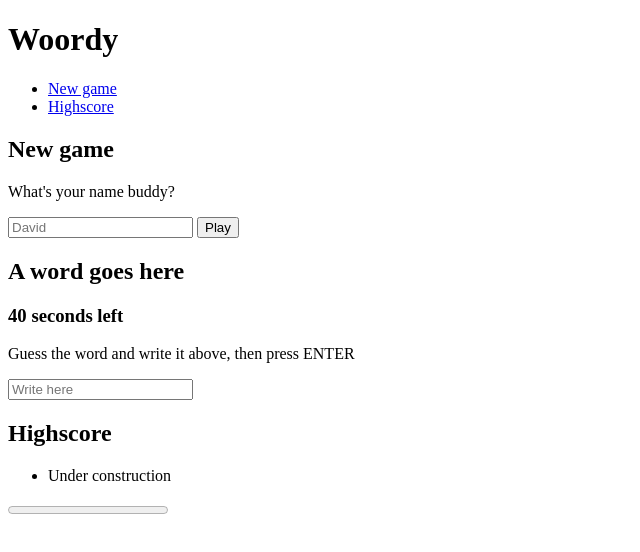
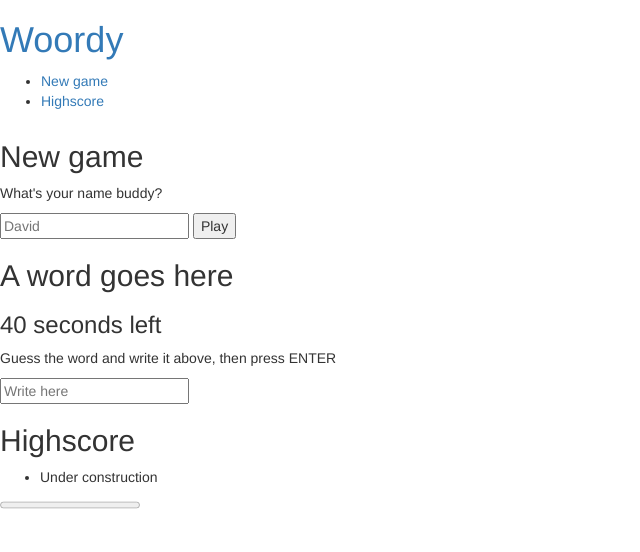
Before and after one commit to dburgos/woordy, a website: page index.html in a window 1280 px wide. Shown: the whole page, without its empty margins (0-640 px from the left). Drawn offline with Linux system fonts and the light colour scheme.

Commit message:
Add Bootstrap

```diff
--- a/index.html
+++ b/index.html
@@ -7,6 +7,8 @@
   <script src="bower_components/angular/angular.min.js"></script>
   <script src="js/woordyApp.js"></script>
   <script src="js/controllers/startCtrl.js"></script>
+  <link rel="stylesheet" type="text/css" href="bower_components/bootstrap/dist/css/bootstrap.min.css">
+  <link rel="stylesheet" type="text/css" href="css/style.css">
 </head>
 <body>
   <header role="banner">
```
Also changed, not shown: css/style.css (added).
